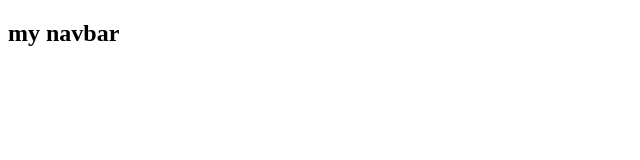
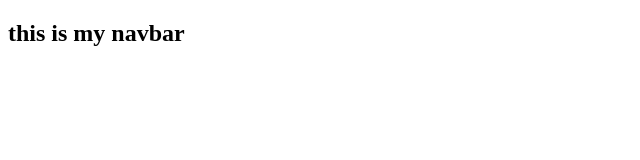
Before and after one commit to benjaminmachock/messier-logs-dev1, a plain HTML site: page index.html in a window 1280 px wide. Shown: the whole page, without its empty margins (0-640 px from the left). Drawn offline with Linux system fonts and the light colour scheme.

```diff
--- a/index.html
+++ b/index.html
@@ -8,7 +8,7 @@
   </head>
   <body>
     <nav>
-      <h1>my navbar</h1>
+      <h1>this is my navbar</h1>
     </nav>
   </body>
 </html>
```
